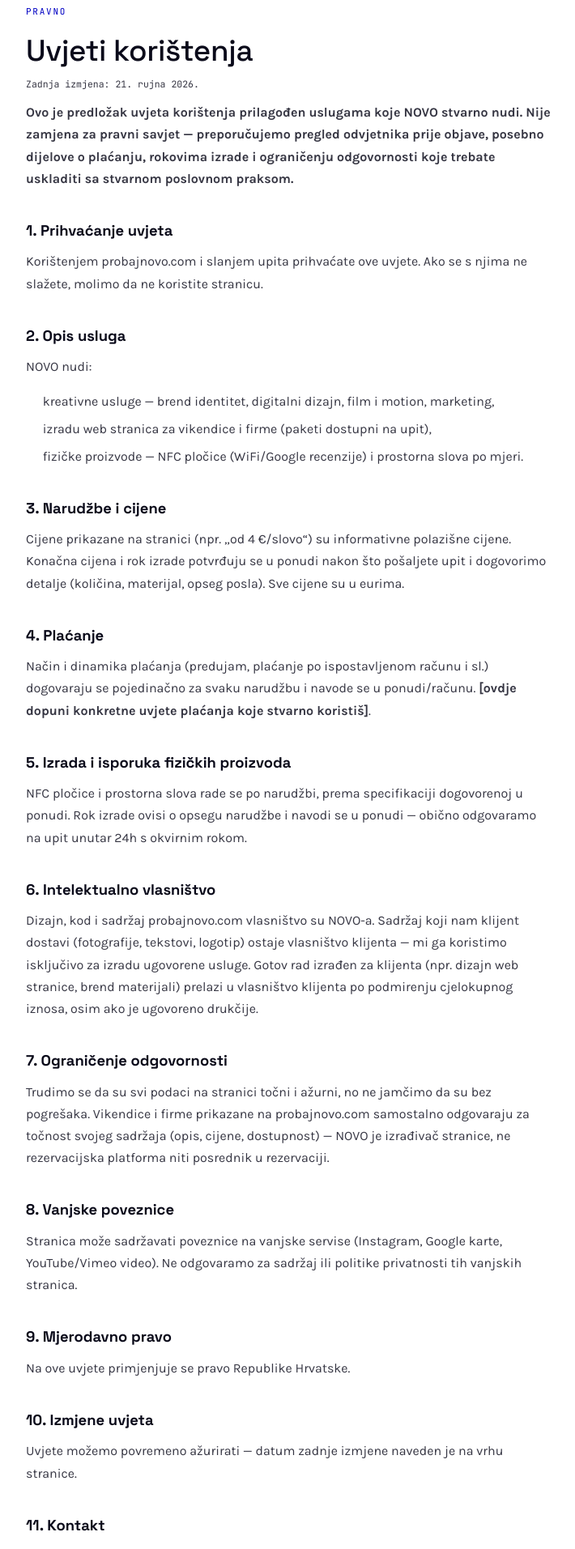
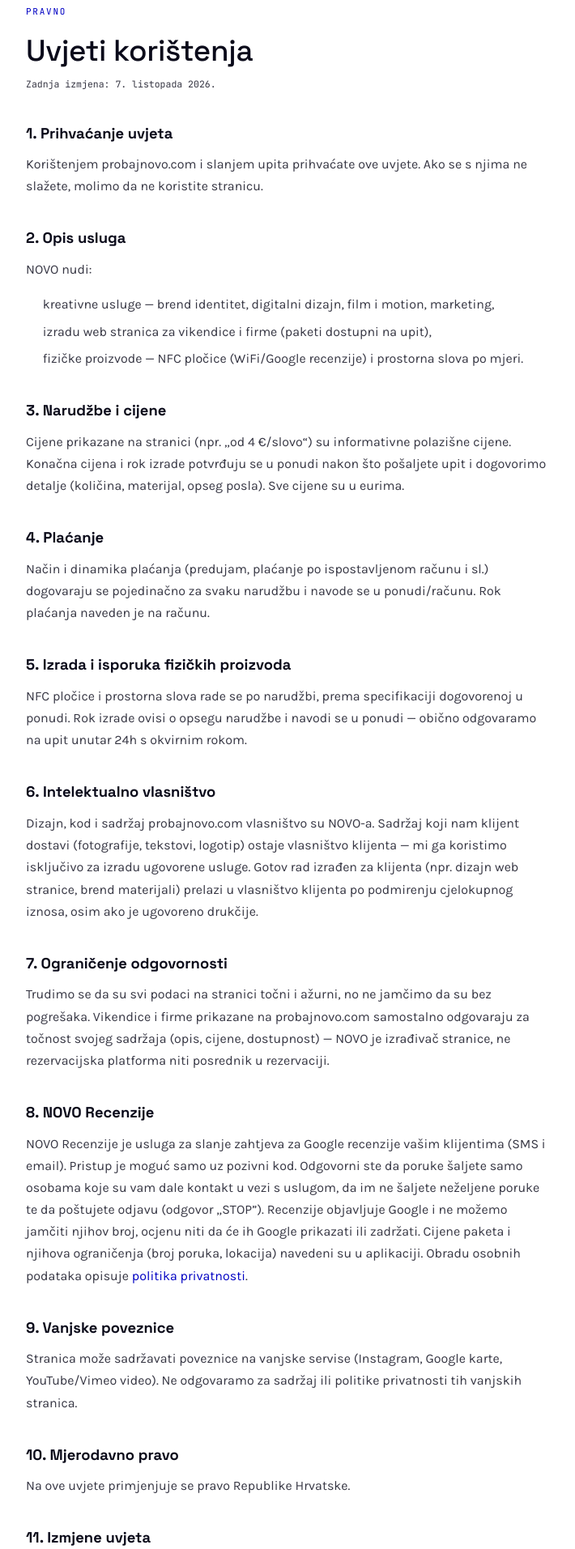
Before and after one commit to nikokristijan/probajnovo, a Next.js app: page /uvjeti in a window 1280 px wide. Shown: the part 120-2033 px from the top of the page at 81% size, without its empty margins (284-994 px from the left). Built offline with nearby package versions, Linux system fonts and the light colour scheme.

Commit message:
Uvjeti i povrat: uklonjene napomene o predlošku i rupe, dodan odjeljak o NOVO Recenzijama
Co-Authored-By: Claude Sonnet 5.5 <noreply@anthropic.com>
Claude-Session: https://claude.ai/code/session_01R75wToqdK22LxqAe48Wp3m

```diff
--- a/app/povrat/page.tsx
+++ b/app/povrat/page.tsx
@@ -10,13 +10,10 @@ export const metadata: Metadata = {
 
 export default function RefundPolicyPage() {
   return (
-    <LegalPage title="Politika povrata" updated="21. rujna 2026.">
+    <LegalPage title="Politika povrata" updated="7. listopada 2026.">
       <p>
-        <strong>
-          Ovo je predložak usklađen s općim pravilima Zakona o zaštiti potrošača i EU direktive o
-          pravima potrošača (posebno izuzetak za proizvode izrađene po mjeri) — nije zamjena za pravni
-          savjet. Preporučujemo da ga prije objave pregleda odvjetnik.
-        </strong>
+        Ova politika objašnjava kada i kako možete odustati od narudžbe ili tražiti povrat novca,
+        sukladno Zakonu o zaštiti potrošača i pravilima EU o pravima potrošača.
       </p>
 
       <h2>1. Kreativne i web usluge</h2>
--- a/app/uvjeti/page.tsx
+++ b/app/uvjeti/page.tsx
@@ -1,4 +1,5 @@
 import type { Metadata } from "next";
+import Link from "next/link";
 import LegalPage from "@/components/LegalPage";
 
 export const metadata: Metadata = {
@@ -10,16 +11,7 @@ export const metadata: Metadata = {
 
 export default function TermsPage() {
   return (
-    <LegalPage title="Uvjeti korištenja" updated="21. rujna 2026.">
-      <p>
-        <strong>
-          Ovo je predložak uvjeta korištenja prilagođen uslugama koje NOVO stvarno nudi. Nije
-          zamjena za pravni savjet — preporučujemo pregled odvjetnika prije objave, posebno dijelove
-          o plaćanju, rokovima izrade i ograničenju odgovornosti koje trebate uskladiti sa stvarnom
-          poslovnom praksom.
-        </strong>
-      </p>
-
+    <LegalPage title="Uvjeti korištenja" updated="7. listopada 2026.">
       <h2>1. Prihvaćanje uvjeta</h2>
       <p>
         Korištenjem probajnovo.com i slanjem upita prihvaćate ove uvjete. Ako se s njima ne slažete,
@@ -44,8 +36,7 @@ export default function TermsPage() {
       <h2>4. Plaćanje</h2>
       <p>
         Način i dinamika plaćanja (predujam, plaćanje po ispostavljenom računu i sl.) dogovaraju se
-        pojedinačno za svaku narudžbu i navode se u ponudi/računu.{" "}
-        <strong>[ovdje dopuni konkretne uvjete plaćanja koje stvarno koristiš]</strong>.
+        pojedinačno za svaku narudžbu i navode se u ponudi/računu. Rok plaćanja naveden je na računu.
       </p>
 
       <h2>5. Izrada i isporuka fizičkih proizvoda</h2>
@@ -72,19 +63,30 @@ export default function TermsPage() {
         posrednik u rezervaciji.
       </p>
 
-      <h2>8. Vanjske poveznice</h2>
+      <h2>8. NOVO Recenzije</h2>
+      <p>
+        NOVO Recenzije je usluga za slanje zahtjeva za Google recenzije vašim klijentima (SMS i
+        email). Pristup je moguć samo uz pozivni kod. Odgovorni ste da poruke šaljete samo osobama
+        koje su vam dale kontakt u vezi s uslugom, da im ne šaljete neželjene poruke te da poštujete
+        odjavu (odgovor „STOP”). Recenzije objavljuje Google i ne možemo jamčiti njihov broj, ocjenu
+        niti da će ih Google prikazati ili zadržati. Cijene paketa i njihova ograničenja (broj
+        poruka, lokacija) navedeni su u aplikaciji. Obradu osobnih podataka opisuje{" "}
+        <Link href="/privatnost">politika privatnosti</Link>.
+      </p>
+
+      <h2>9. Vanjske poveznice</h2>
       <p>
         Stranica može sadržavati poveznice na vanjske servise (Instagram, Google karte, YouTube/Vimeo
         video). Ne odgovaramo za sadržaj ili politike privatnosti tih vanjskih stranica.
       </p>
 
-      <h2>9. Mjerodavno pravo</h2>
+      <h2>10. Mjerodavno pravo</h2>
       <p>Na ove uvjete primjenjuje se pravo Republike Hrvatske.</p>
 
-      <h2>10. Izmjene uvjeta</h2>
+      <h2>11. Izmjene uvjeta</h2>
       <p>Uvjete možemo povremeno ažurirati — datum zadnje izmjene naveden je na vrhu stranice.</p>
 
-      <h2>11. Kontakt</h2>
+      <h2>12. Kontakt</h2>
       <p>
         Pitanja o ovim uvjetima šaljite na <a href="mailto:hello@novo.studio">hello@novo.studio</a>.
       </p>
```
